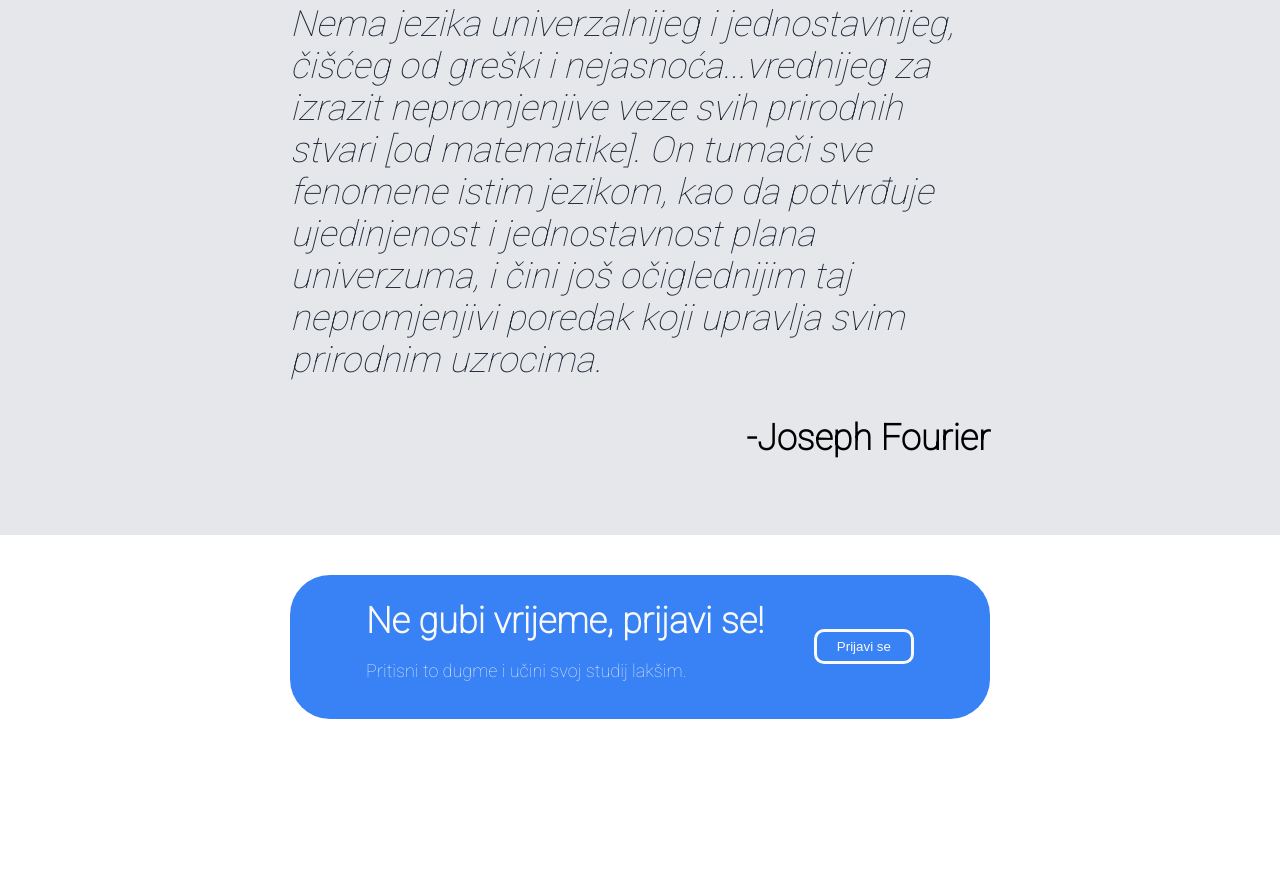
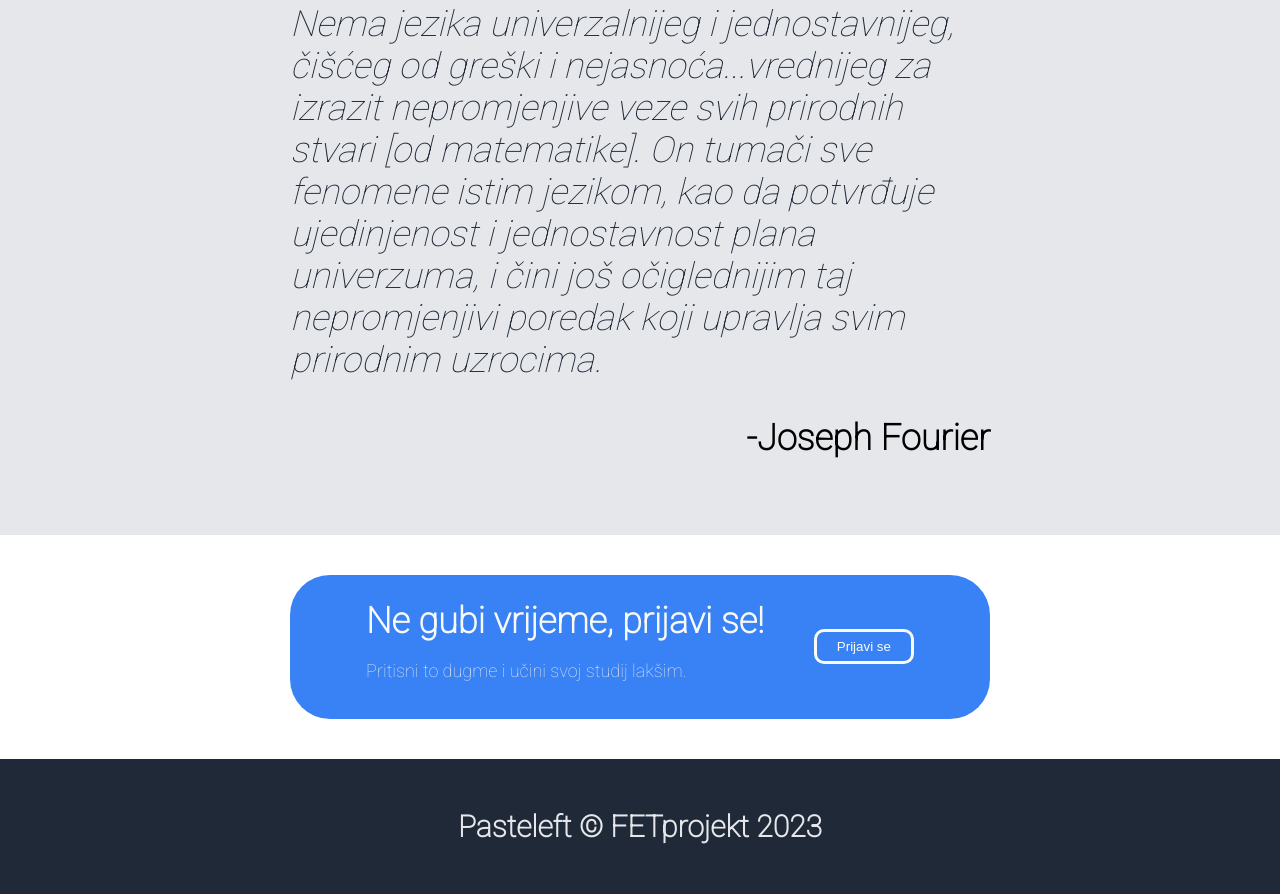
Before and after one commit to 31miR/FETprojekt-exercise-, a plain HTML site: page index.html in a window 1280 px wide. Shown: the part 863-1757 px from the top of the page. Before the commit the page ends 1622 px from the top, so only its background shows below. Drawn offline with Linux system fonts and the light colour scheme.

Commit message:
Create and style footer.

```diff
--- a/index.html
+++ b/index.html
@@ -74,5 +74,9 @@
         </div>
         <button class="blueButton">Prijavi se</button>
     </div>
+
+    <div class="footer">
+        <h3>Pasteleft © FETprojekt 2023</h3>
+    </div>
 </body>
 </html>
--- a/style.css
+++ b/style.css
@@ -163,3 +163,16 @@ body{
     border-style: solid;
     border-width: 3px;
 }
+
+.footer {
+    background-color: #1F2937;
+    text-align: center;
+    margin: 0px;
+    padding-top: 20px;
+    padding-bottom: 20px;
+}
+
+.footer h3 {
+    font-size: 30px;
+    color: #E5E7EB;
+}
```
